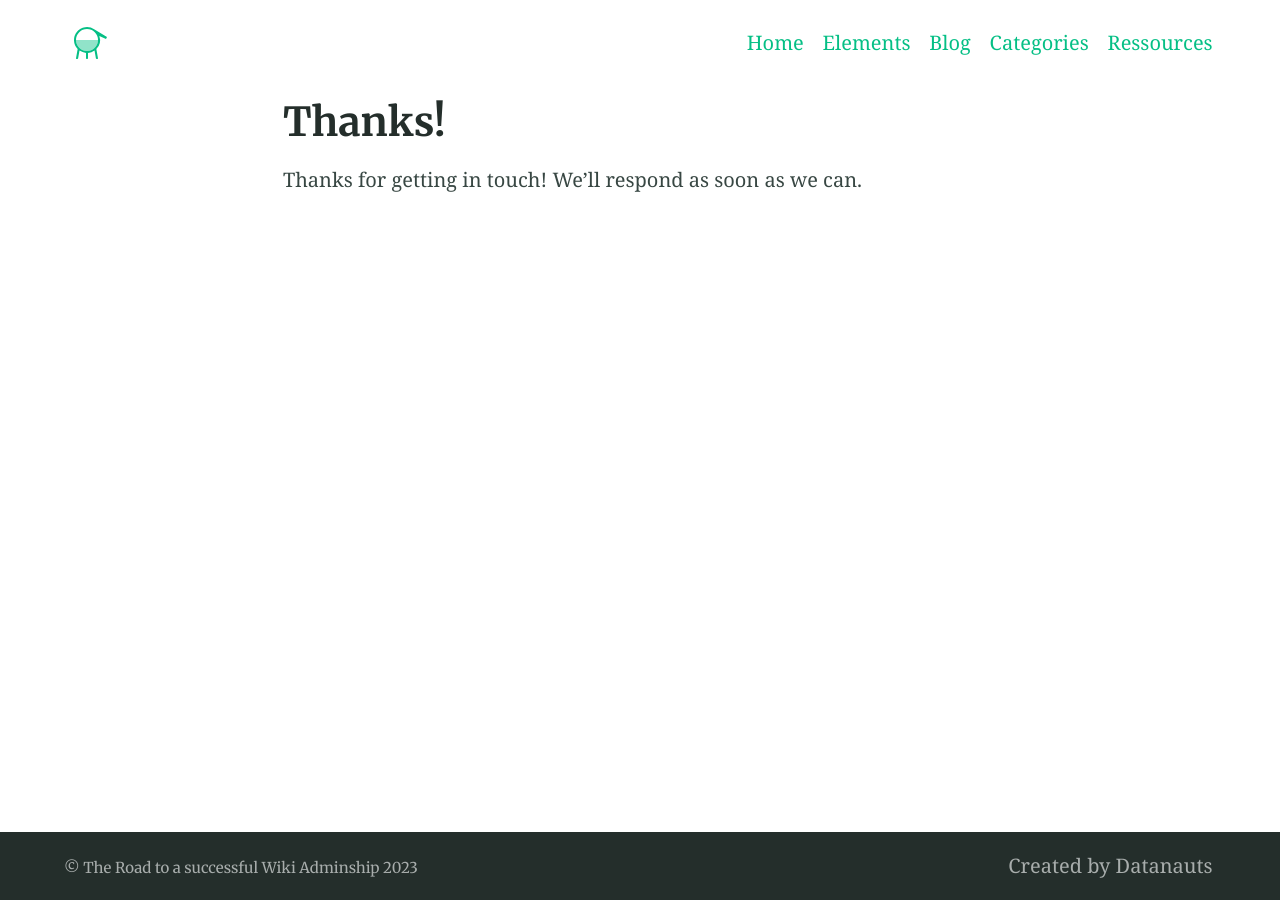
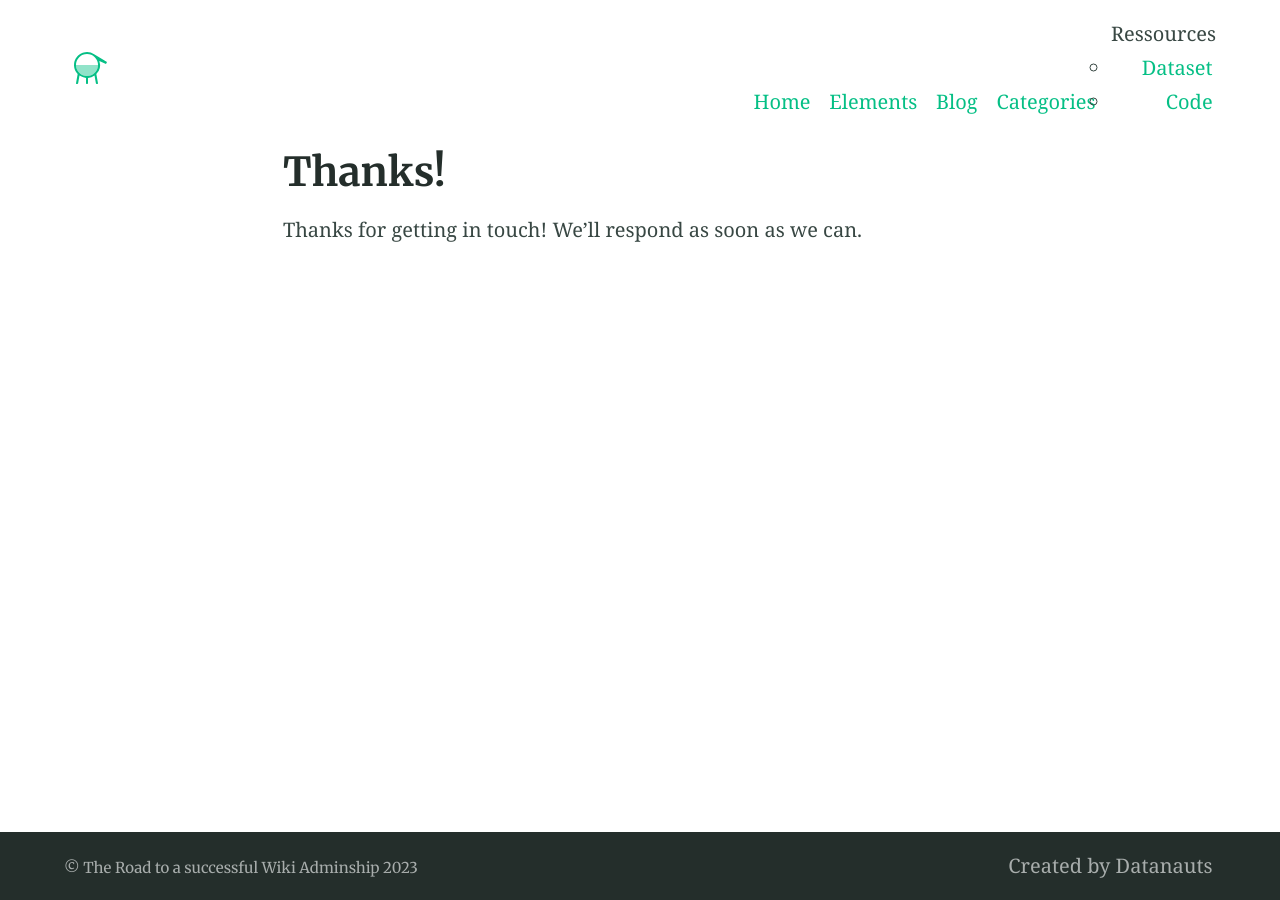
Before and after one commit to Sakasy/sakasy.github.io, a Jekyll site: the page built from thanks.md, in a window 1280 px wide. Built offline with Jekyll 4.4.1, drawn with Linux system fonts in a browser that asks for light colours.

Commit message:
Update nav-header.html

```diff
--- a/_includes/nav-header.html
+++ b/_includes/nav-header.html
@@ -10,7 +10,16 @@
       {% endif %}
 
       <li class="item  item--nav{% if item.url == page.url %}  item--current{% endif %}">
-        <a href="{{ url }}">{{ item.title }}</a>
+        {% if item.children %}
+          <span>{{ item.title }}</span>
+          <ul>
+            {% for child in item.children %}
+              <li><a href="{{ child.url }}">{{ child.title }}</a></li>
+            {% endfor %}
+          </ul>
+        {% else %}
+          <a href="{{ url }}">{{ item.title }}</a>
+        {% endif %}
       </li>
     {% endfor %}
   </ul>
```
